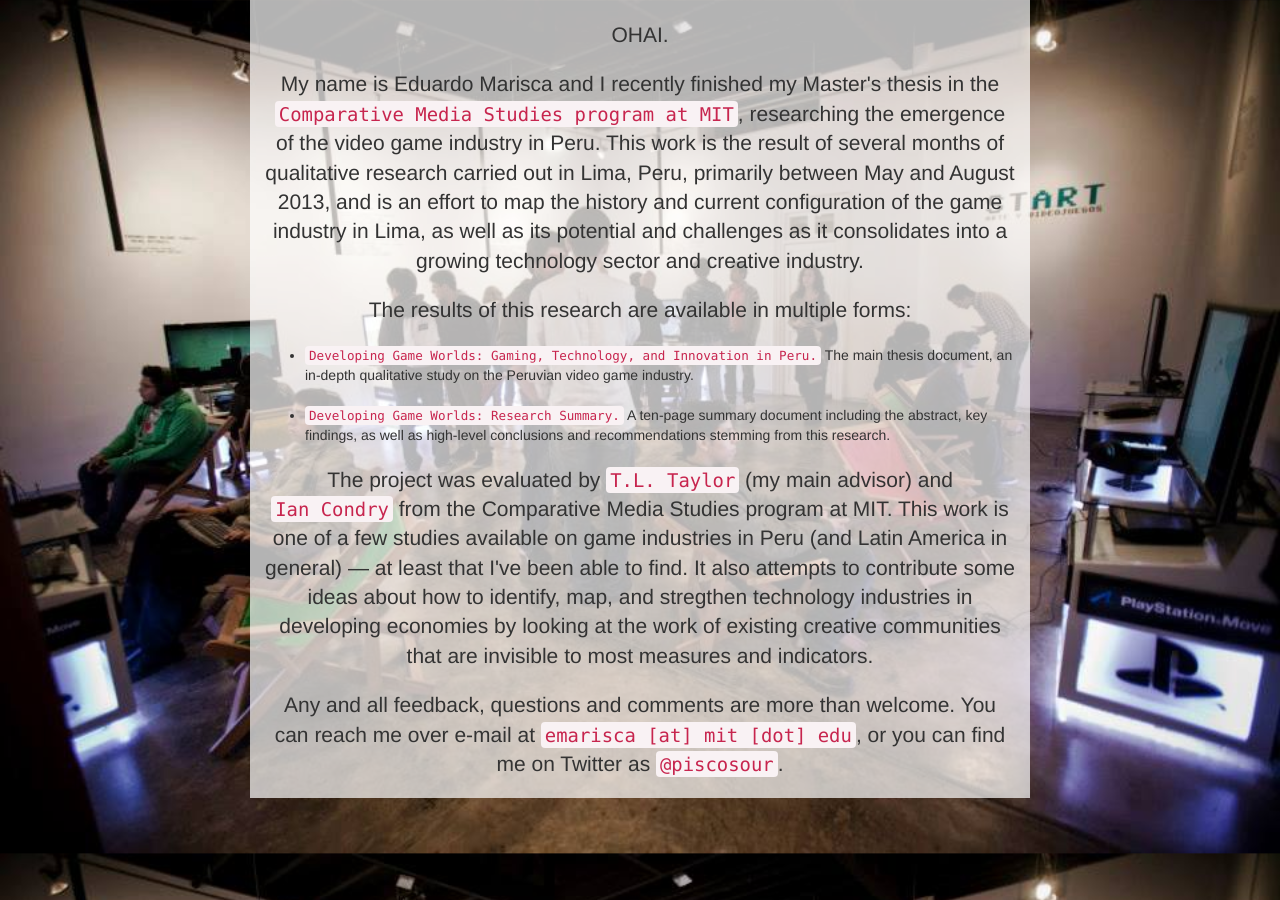
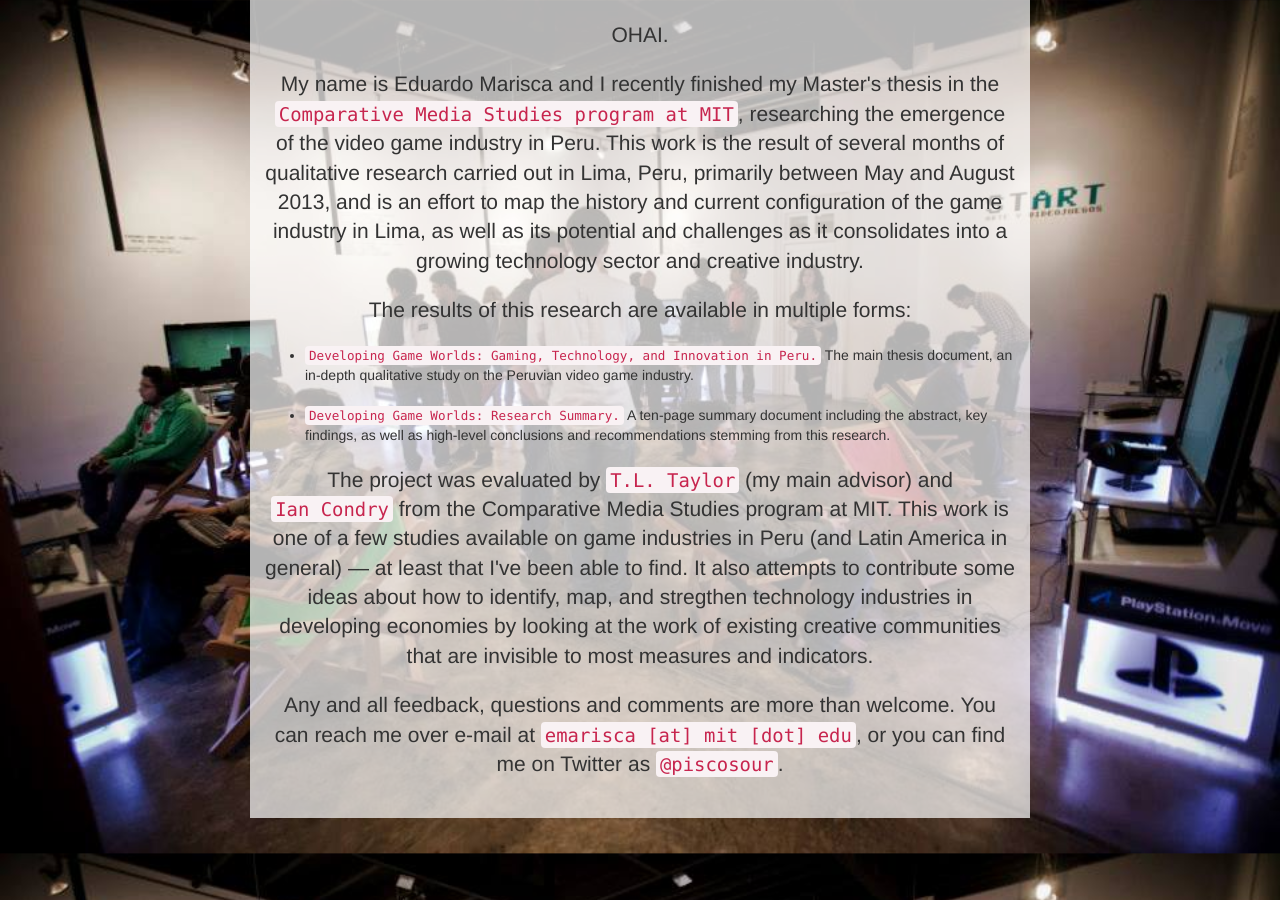
Before and after one commit to piscosour/piscosour.github.io, a Jekyll site: the page built from thesis/index.html, in a window 1280 px wide. Built offline with Jekyll 4.4.1, drawn with Linux system fonts in a browser that asks for light colours.

Commit message:
more fixes

```diff
--- a/_layouts/landing.html
+++ b/_layouts/landing.html
@@ -1,6 +1,6 @@
 {% include header.html %}
 <div class="row">
-	<div class="col-md-8 col-md-offset-2" style="padding-top: 20px{% if page.background %}; background-color: rgba(255, 255, 255, 0.7){% endif %}" name="content">
+	<div class="col-md-8 col-md-offset-2" style="padding-top: 20px; padding-bottom: 20px{% if page.background %}; background-color: rgba(255, 255, 255, 0.7){% endif %}" name="content">
 		{{ content }}
 	</div>
 </div>
```
